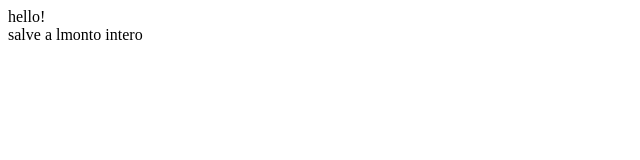
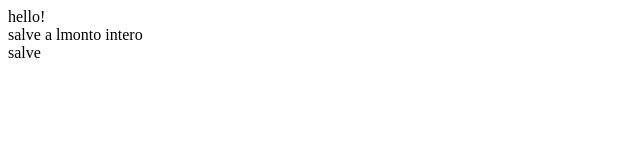
Before and after one commit to Virtualsc/test, a plain HTML site: page index.html in a window 1280 px wide. Shown: the full height of the page, 0-640 px from the left. Drawn offline with Linux system fonts and the light colour scheme.

Commit message:
nuovo div nell'index

```diff
--- a/index.html
+++ b/index.html
@@ -1,2 +1,3 @@
 <div>hello!</div>
 <div> salve a lmonto intero</div>
+<div> salve</div>
```
